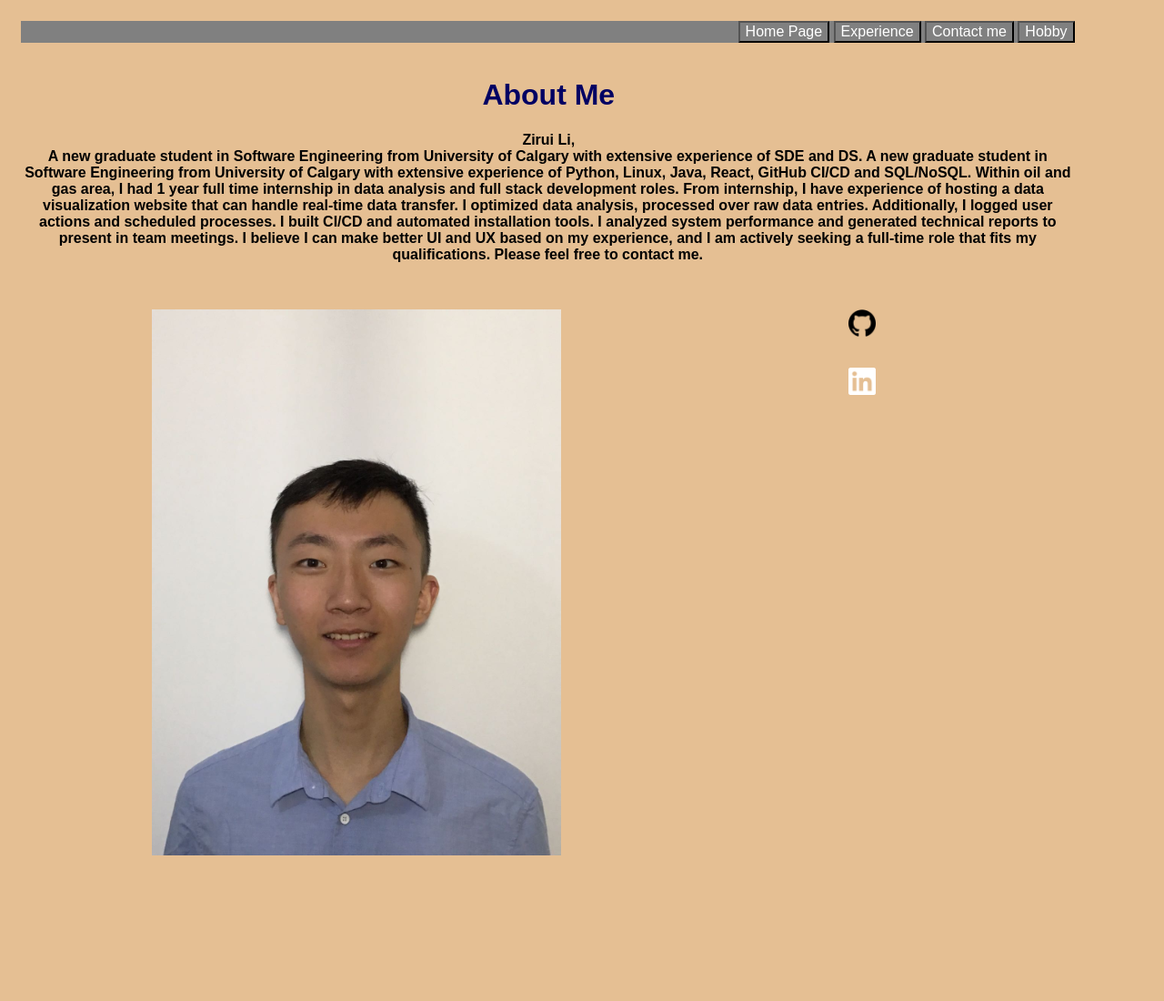
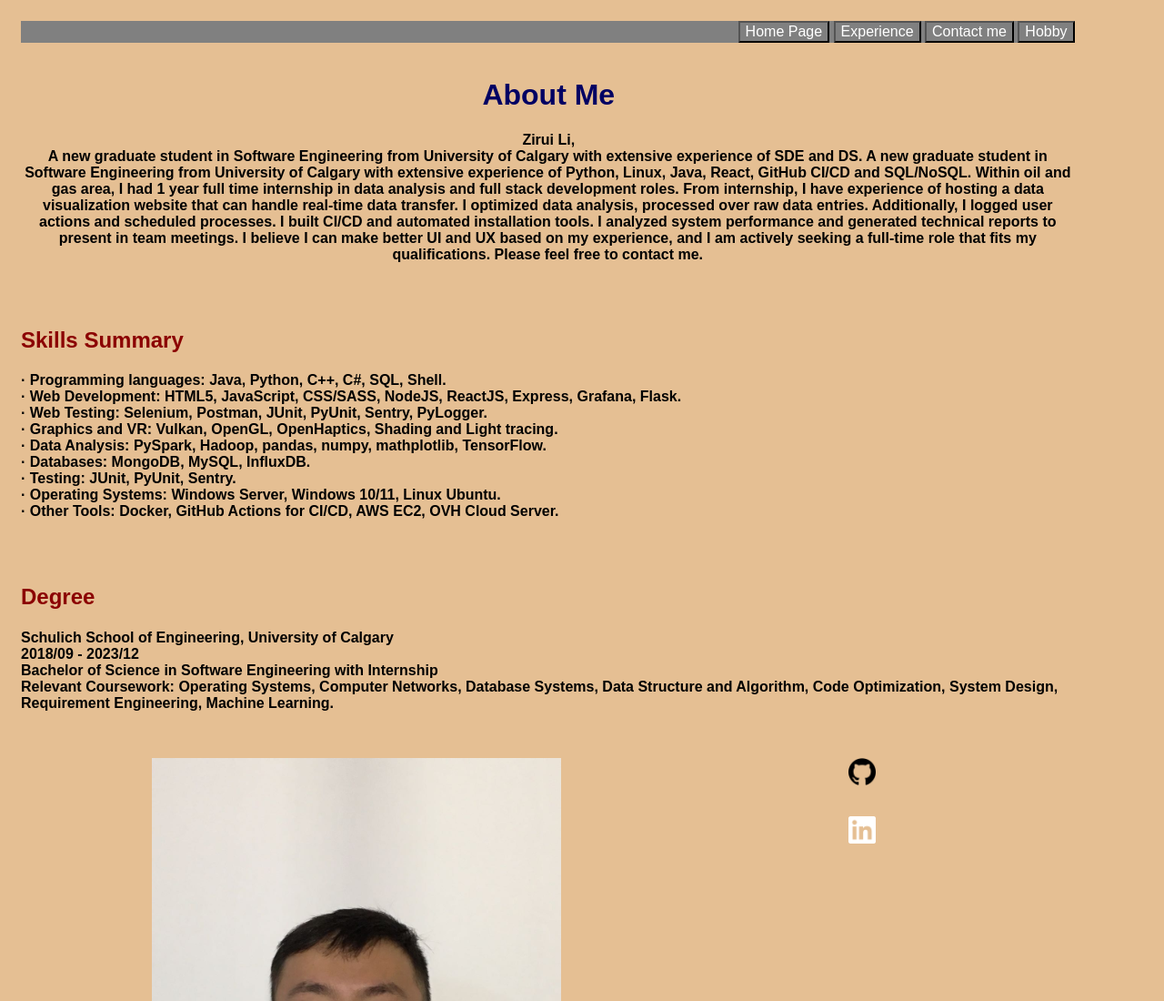
Before and after one commit to Marsaowep/marsaowep.github.io, a plain HTML site: page index.html in a window 1280 px wide. Shown: the top 1100 px of the page at 91% size. Before the commit the page ends 959 px from the top, so only its background shows below. Drawn offline with Linux system fonts and the light colour scheme.

Commit message:
Update Degree

```diff
--- a/index.html
+++ b/index.html
@@ -22,6 +22,25 @@
 
             I believe I can make better UI and UX based on my experience, and I am actively seeking a full-time role that fits my qualifications. Please feel free to contact me.</h4>
     </div>
+    <div class="col-11 col-s-11">
+        <h2>Skills Summary</h2>
+    <h4>· Programming languages: Java, Python, C++, C#, SQL, Shell.
+        <br>· Web Development: HTML5, JavaScript, CSS/SASS, NodeJS, ReactJS, Express, Grafana, Flask.
+        <br>· Web Testing: Selenium, Postman, JUnit, PyUnit, Sentry, PyLogger.
+    <br>· Graphics and VR: Vulkan, OpenGL, OpenHaptics, Shading and Light tracing.
+    <br>· Data Analysis: PySpark, Hadoop, pandas, numpy, mathplotlib, TensorFlow.
+    <br>· Databases: MongoDB, MySQL, InfluxDB.
+    <br>· Testing: JUnit, PyUnit, Sentry.
+    <br>· Operating Systems: Windows Server, Windows 10/11, Linux Ubuntu.
+    <br>· Other Tools: Docker, GitHub Actions for CI/CD, AWS EC2, OVH Cloud Server.
+    </h4></div>
+    <div class="col-11 col-s-11">
+        <h2> <b>Degree</b></h2>
+        <h4>Schulich School of Engineering, University of Calgary
+            <br>2018/09 - 2023/12
+            <br>Bachelor of Science in Software Engineering with Internship
+            <br>Relevant Coursework: Operating Systems, Computer Networks, Database Systems, Data Structure and Algorithm, Code Optimization, System Design, Requirement Engineering, Machine Learning.
+    </div>
     <div class="col-7 col-s-10 imgPo">
         <img src="images/IMG_5603.JPG" width="450" height="600" alt="My Photo">
     </div>
```
